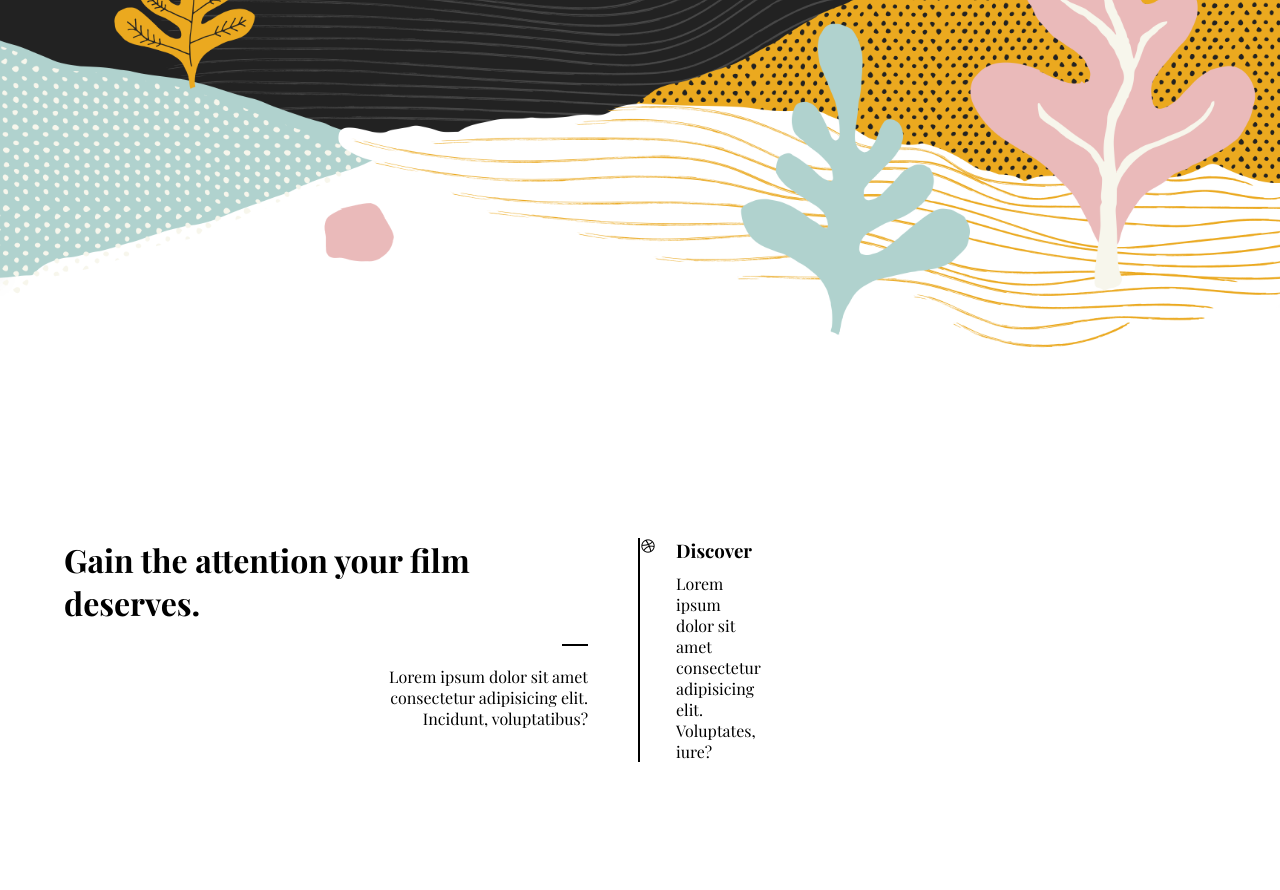
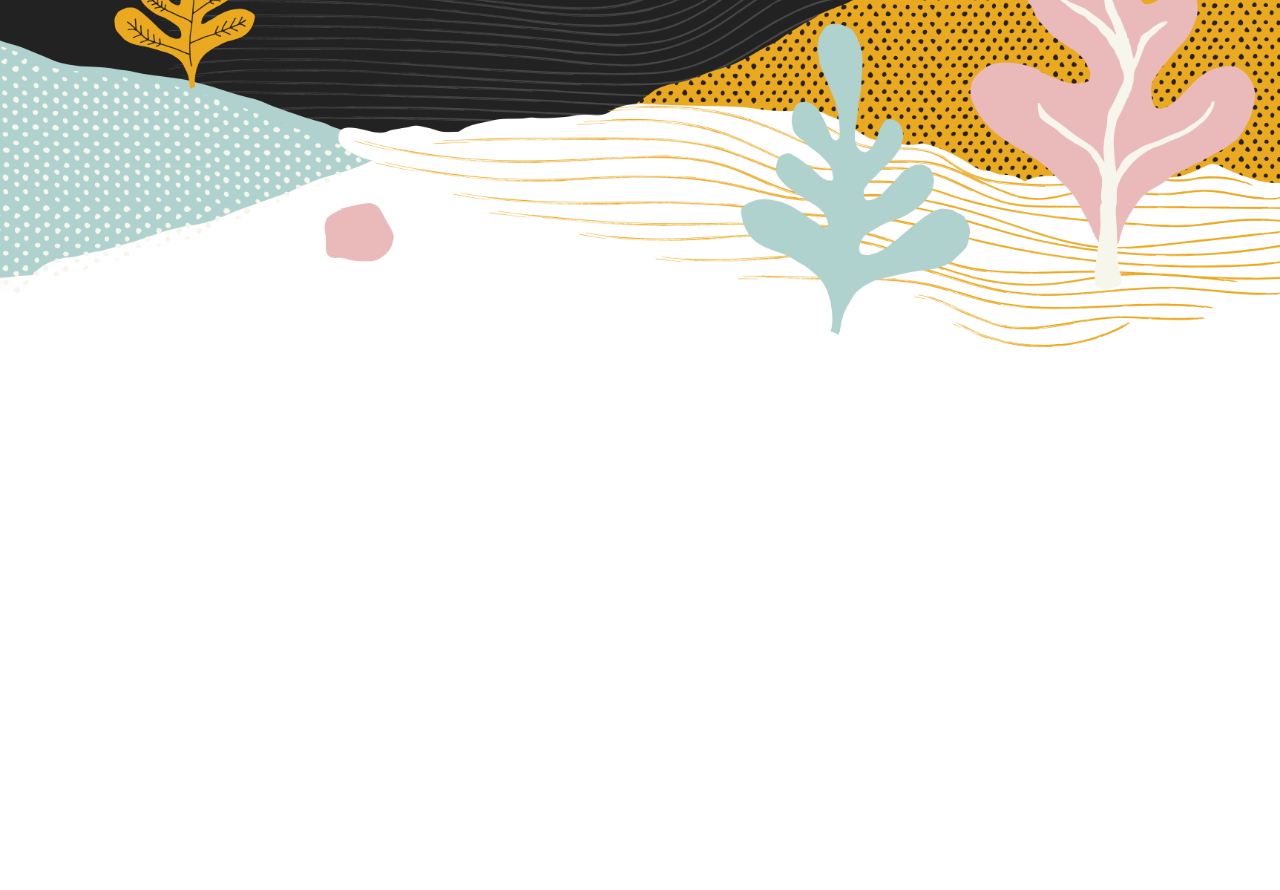
Before and after one commit to nilkamble/Snap-Sound, a plain HTML site: page index.html in a window 1280 px wide. Shown: the part 793-1683 px from the top of the page. After the commit the page ends 1153 px from the top, so only its background shows below. Drawn offline with nearby package versions, Linux system fonts and the light colour scheme; a web font is replaced by a local one.

Commit message:
Update index.html

```diff
--- a/index.html
+++ b/index.html
@@ -27,7 +27,7 @@
         <div class="illus">
             <img src="./home-foreground.png" alt="">
         </div>
-        <div class="details">
+<!--         <div class="details">
             <div class="d-left">
                 <h1>Gain the attention your film deserves.</h1>
                 <div class="smline"></div>
@@ -42,7 +42,7 @@
                     </div>
                 </div>
             </div>
-        </div>
+        </div> -->
     </div>
 
     <script src="https://cdnjs.cloudflare.com/ajax/libs/gsap/3.12.2/gsap.min.js" integrity="sha512-16esztaSRplJROstbIIdwX3N97V1+pZvV33ABoG1H2OyTttBxEGkTsoIVsiP1iaTtM8b3+hu2kB6pQ4Clr5yug==" crossorigin="anonymous" referrerpolicy="no-referrer"></script>
```
